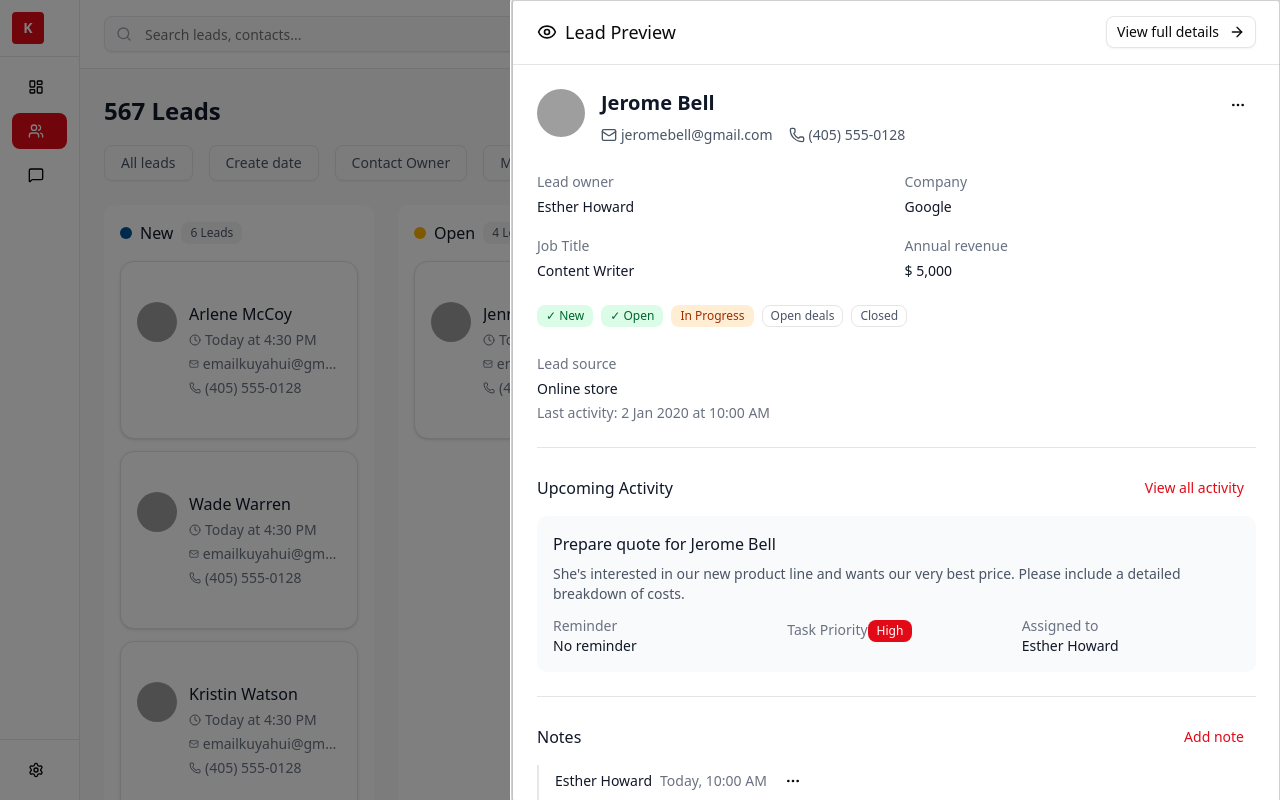
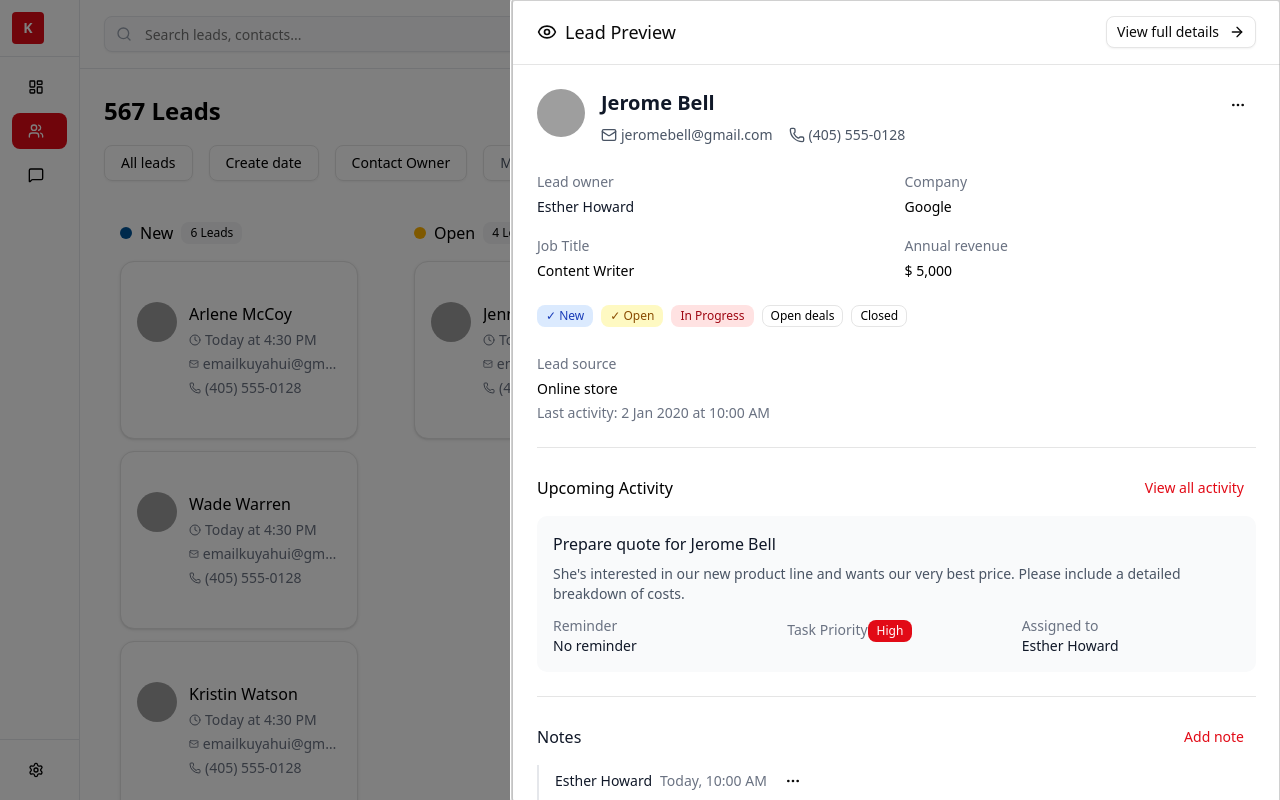
Before and after one commit to dafahfabiansyah/distcctv-ui, a React (Vite) app: page / in a window 1280 px wide. Both pictures are taken after a click on the element 239 px from the left and 350 px from the top of the page. Shown: the top 800 px of the page. Built offline with nearby package versions, Linux system fonts and the light colour scheme; grey boxes are pictures that could not be loaded.

Commit message:
style(pipeline): update color scheme for better contrast
Changed gray text colors to black and updated badge colors for improved readability and visual hierarchy.

```diff
--- a/src/pipeline/PipelinePage.jsx
+++ b/src/pipeline/PipelinePage.jsx
@@ -128,11 +128,11 @@ export default function PipelinePage() {
   }
 
   return (
-    <div className="flex-1 bg-gray-50 p-6">
+    <div className="flex-1 bg-white p-6">
       {/* Header */}
       <div className="mb-6">
         <div className="flex items-center justify-between mb-4">
-          <h1 className="text-2xl font-semibold text-gray-900">567 Leads</h1>
+          <h1 className="text-2xl font-semibold text-black">567 Leads</h1>
           <Button className="bg-crm-primary hover:bg-crm-primary-hover text-white">
             <Plus className="h-4 w-4 mr-2" />
             Add Lead
@@ -141,13 +141,13 @@ export default function PipelinePage() {
 
         {/* Filters */}
         <div className="flex items-center gap-4">
-          <Button variant="outline" className="text-gray-600 bg-transparent">
+          <Button variant="outline" className="text-black bg-transparent">
             All leads
           </Button>
-          <Button variant="outline" className="text-gray-600 bg-transparent">
+          <Button variant="outline" className="text-black bg-transparent">
             Create date
           </Button>
-          <Button variant="outline" className="text-gray-600 bg-transparent">
+          <Button variant="outline" className="text-black bg-transparent">
             Contact Owner
           </Button>
           <Button variant="outline" className="text-gray-600 bg-transparent">
@@ -164,8 +164,8 @@ export default function PipelinePage() {
             <div className="flex items-center justify-between mb-4">
               <div className="flex items-center gap-2">
                 <div className={`w-3 h-3 rounded-full ${stage.color}`}></div>
-                <h3 className="font-medium text-gray-900">{stage.name}</h3>
-                <Badge variant="secondary" className="bg-gray-100 text-gray-600">
+                <h3 className="font-medium text-black">{stage.name}</h3>
+                <Badge variant="secondary" className="bg-gray-100 text-black">
                   {stage.count} Leads
                 </Badge>
               </div>
@@ -191,7 +191,7 @@ export default function PipelinePage() {
                         </AvatarFallback>
                       </Avatar>
                       <div className="flex-1 min-w-0">
-                        <h4 className="font-medium text-gray-900 truncate">{lead.name}</h4>
+                        <h4 className="font-medium text-black truncate">{lead.name}</h4>
                         <div className="flex items-center gap-1 text-sm text-gray-500 mt-1">
                           <Clock className="h-3 w-3" />
                           <span className="truncate">{lead.time}</span>
@@ -268,31 +268,31 @@ export default function PipelinePage() {
               </div>
               <div>
                 <label className="text-sm font-medium text-gray-500">Company</label>
-                <p className="text-sm text-gray-900 mt-1">{leadDetails.company}</p>
+                <p className="text-sm text-black mt-1">{leadDetails.company}</p>
               </div>
               <div>
                 <label className="text-sm font-medium text-gray-500">Job Title</label>
-                <p className="text-sm text-gray-900 mt-1">{leadDetails.jobTitle}</p>
+                <p className="text-sm text-black mt-1">{leadDetails.jobTitle}</p>
               </div>
               <div>
                 <label className="text-sm font-medium text-gray-500">Annual revenue</label>
-                <p className="text-sm text-gray-900 mt-1">{leadDetails.annualRevenue}</p>
+                <p className="text-sm text-black mt-1">{leadDetails.annualRevenue}</p>
               </div>
             </div>
 
             {/* Status Badges */}
             <div className="flex flex-wrap gap-2">
-              <Badge className="bg-green-100 text-green-800 hover:bg-green-100">✓ New</Badge>
-              <Badge className="bg-green-100 text-green-800 hover:bg-green-100">✓ Open</Badge>
-              <Badge className="bg-orange-100 text-orange-800 hover:bg-orange-100">In Progress</Badge>
-              <Badge variant="outline" className="text-gray-600">Open deals</Badge>
-              <Badge variant="outline" className="text-gray-600">Closed</Badge>
+              <Badge className="bg-blue-100 text-blue-800 hover:bg-blue-100">✓ New</Badge>
+              <Badge className="bg-yellow-100 text-yellow-800 hover:bg-yellow-100">✓ Open</Badge>
+              <Badge className="bg-red-100 text-red-800 hover:bg-red-100">In Progress</Badge>
+              <Badge variant="outline" className="text-black">Open deals</Badge>
+              <Badge variant="outline" className="text-black">Closed</Badge>
             </div>
 
             {/* Lead Source */}
             <div>
               <label className="text-sm font-medium text-gray-500">Lead source</label>
-              <p className="text-sm text-gray-900 mt-1">{leadDetails.leadSource}</p>
+              <p className="text-sm text-black mt-1">{leadDetails.leadSource}</p>
               <p className="text-sm text-gray-500 mt-1">Last activity: {leadDetails.lastActivity}</p>
             </div>
 
@@ -301,7 +301,7 @@ export default function PipelinePage() {
             {/* Upcoming Activity */}
             <div>
               <div className="flex items-center justify-between mb-3">
-                <h3 className="font-medium text-gray-900">Upcoming Activity</h3>
+                <h3 className="font-medium text-black">Upcoming Activity</h3>
                 <Button variant="link" size="sm" className="text-crm-primary-text">
                   View all activity
                 </Button>
```
